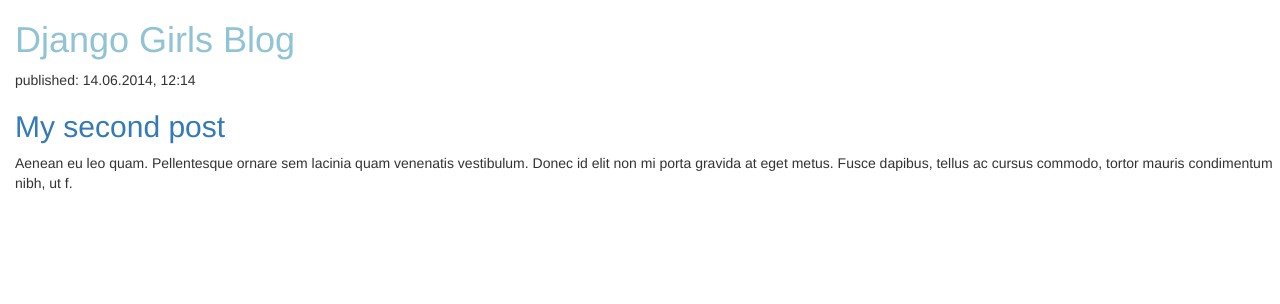
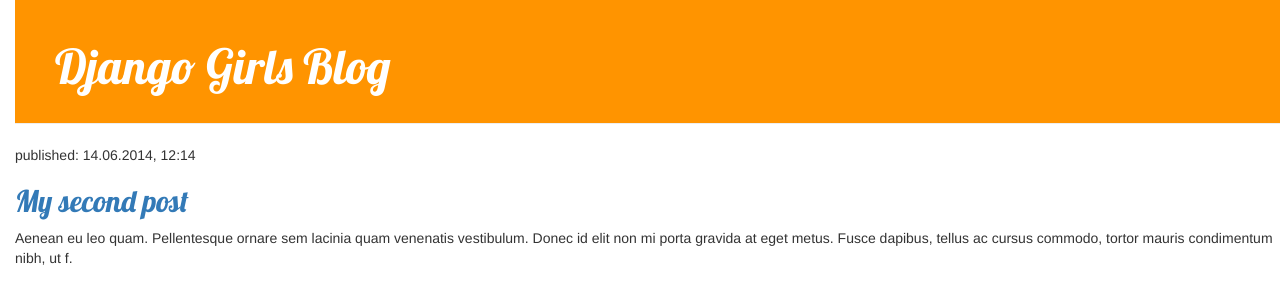
Before and after one commit to anqavodqa/My-first-blog, a Django app: page / in a window 1280 px wide. Shown: the top 304 px of the page. Run offline with Django 3.2, Linux system fonts and the light colour scheme; data that the repository does not hold is empty; some libraries are stand-ins or nearby versions.

Commit message:
style change

```diff
--- a/blog/static/css/blog.css
+++ b/blog/static/css/blog.css
@@ -4,3 +4,49 @@
 body {
     padding-left: 15px;
 }
+.page-header {
+    background-color: #ff9400;
+    margin-top: 0;
+    padding: 20px 20px 20px 40px;
+}
+
+.page-header h1, .page-header h1 a, .page-header h1 a:visited, .page-header h1 a:active {
+    color: #ffffff;
+    font-size: 36pt;
+    text-decoration: none;
+}
+
+.content {
+    margin-left: 40px;
+}
+
+h1, h2, h3, h4 {
+    font-family: 'Lobster', cursive;
+}
+
+.date {
+    color: #828282;
+}
+
+.save {
+    float: right;
+}
+
+.post-form textarea, .post-form input {
+    width: 100%;
+}
+
+.top-menu, .top-menu:hover, .top-menu:visited {
+    color: #ffffff;
+    float: right;
+    font-size: 26pt;
+    margin-right: 20px;
+}
+
+.post {
+    margin-bottom: 70px;
+}
+
+.post h1 a, .post h1 a:visited {
+    color: #000000;
+}
--- a/blog/templates/blog/post_list.html
+++ b/blog/templates/blog/post_list.html
@@ -8,20 +8,25 @@
       <title>Django Girls blog</title>
     </head>
     <body>
-        <div>
+        <div class="page-header">
             <h1><a href="/">Django Girls Blog</a></h1>
         </div>
-
-        {% for post in posts %}
-            <div>
-                <p>published: {{ post.published_date }}</p>
-                <h1><a href="">{{ post.title }}</a></h1>
-                <p>{{ post.text|linebreaksbr }}</p>
+        <div class="content container">
+            <div class="row">
+                <div class="col-md-8">
+                    {% for post in posts %}
+                        <div class="post">
+                            <div class="date">
+                                <p>published: {{ post.published_date }}</p>
+                            </div>
+                            <h1><a href="">{{ post.title }}</a></h1>
+                            <p>{{ post.text|linebreaksbr }}</p>
+                        </div>
+                    {% endfor %}
+                </div>
             </div>
-        {% endfor %}
-
         </div>
-        <div>
+        <div class="post">
             <p>published: 14.06.2014, 12:14</p>
             <h2><a href="">My second post</a></h2>
             <p>Aenean eu leo quam. Pellentesque ornare sem lacinia quam venenatis vestibulum. Donec id elit non mi porta gravida at eget metus. Fusce dapibus, tellus ac cursus commodo, tortor mauris condimentum nibh, ut f.</p>
```
